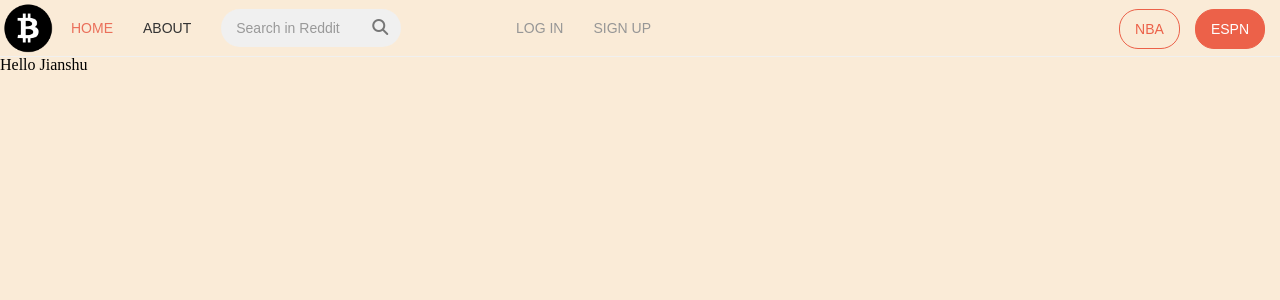
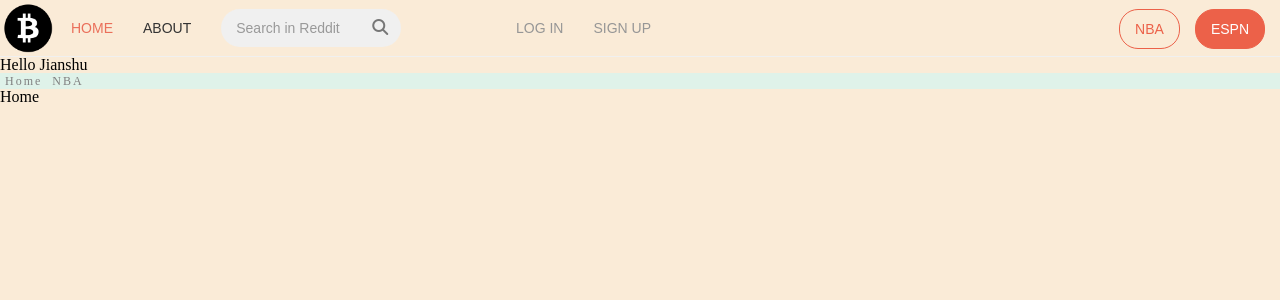
Before and after one commit to excelstudior/js, a React app: page / in a window 1280 px wide. Shown: the top 300 px of the page. Built offline with nearby package versions, Linux system fonts and the light colour scheme.

Commit message:
updated router

```diff
--- /dev/null
+++ b/public/css/nav.css
@@ -0,0 +1,16 @@
+#nav{
+    background-color: #DFF2E9;
+}
+#nav ul {
+    font-size: 12px;
+    color:grey;
+}
+#nav ul li {
+    display: inline-block;
+    padding:2px 5px;
+    letter-spacing: 2px;
+}
+#nav ul li:hover{
+    background-color:gray;
+    color:#DFF2E9;
+}
--- a/src/App.js
+++ b/src/App.js
@@ -3,7 +3,8 @@ import {ResetCss,HyperLink} from './style.js'
 import {Provider} from 'react-redux'
 import store from './store/index'
 import Header from './common/header/index';
-import {BrowserRouter as Router,Route,Link} from 'react-router-dom';
+import Nav from './common/nav/nav';
+import {BrowserRouter as Router,Route,Switch} from 'react-router-dom';
 import routers from './Router/index'
 import {toggleElement} from './util';
 import '../public/css/common.css'
@@ -23,8 +24,21 @@ class App extends Component {
                <HyperLink/>
                <Header/>
                <div>Hello Jianshu</div>
+               <Nav/>
+               <Switch>
                 {routers.map((route,index)=>{
-                    return(
+                    if(route.exact){
+                        return(
+                            <Route key={index}
+                                   exact
+                                   path={route.path}
+                                   render={props=>(
+                                       <route.component {...props}/>
+                                   )}
+                            />
+                        )
+                    } else {
+                        return(
                         <Route key={index}
                                path={route.path}
                                render={props=>(
@@ -32,7 +46,10 @@ class App extends Component {
                                )}
                         />
                     )
+                    }
+
                 })}
+                </Switch>
             </div>
             </Router>
         </Provider>
--- a/src/Router/index.js
+++ b/src/Router/index.js
@@ -2,8 +2,10 @@ import signUp from '../common/signUp/index'
 import home from '../common/home/index'
 
 let routers=[
-    {path:'/signUp',component:signUp},
-    {path:'/home',component:home}
+    {path:'/',component:home,exact:true},
+    {path:'/signUp',component:signUp}
+
+
 ]
 
 export default routers
--- a/src/common/header/index.js
+++ b/src/common/header/index.js
@@ -48,7 +48,7 @@ class Header extends Component {
             <HeaderWrapper >
             <Logo/>
             <Nav>
-                <NavItem className='left active'><Link to='/home'>HOME</Link></NavItem>
+                <NavItem className='left active'><Link to='/'>HOME</Link></NavItem>
                 <NavItem className='left'>ABOUT</NavItem>
                 <NavItem className='right'><Link to='/signUp'>SIGN UP</Link></NavItem>
                 <NavItem className='right'>LOG IN</NavItem>
--- /dev/null
+++ b/src/common/nav/nav.js
@@ -0,0 +1,16 @@
+import React, { Component } from 'react';
+import '../../../public/css/nav.css'
+
+class Nav extends Component {
+    state = {  }
+    render() {
+        return ( <div id='nav'>
+            <ul>
+                <li>Home</li>
+                <li>NBA</li>
+            </ul>
+        </div> )
+    }
+}
+
+export default Nav;
```
Also changed, not shown: public/note.txt (added).
